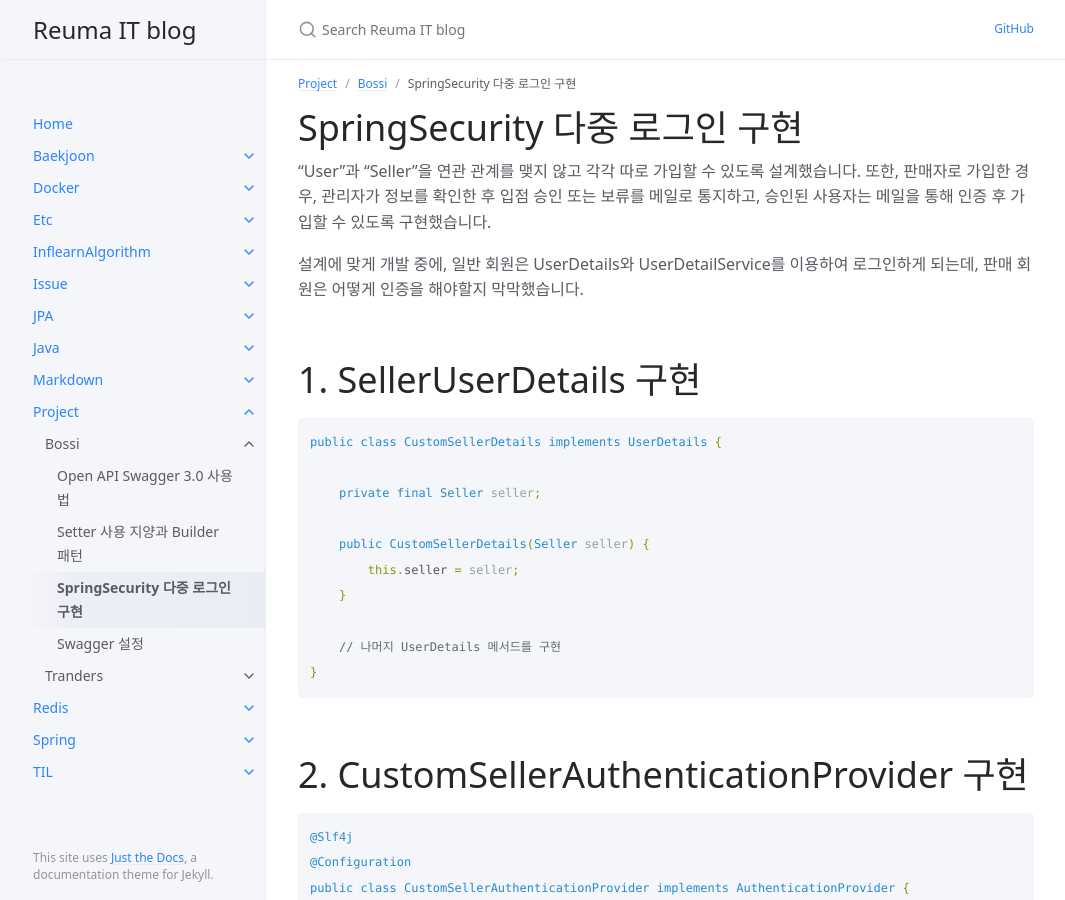
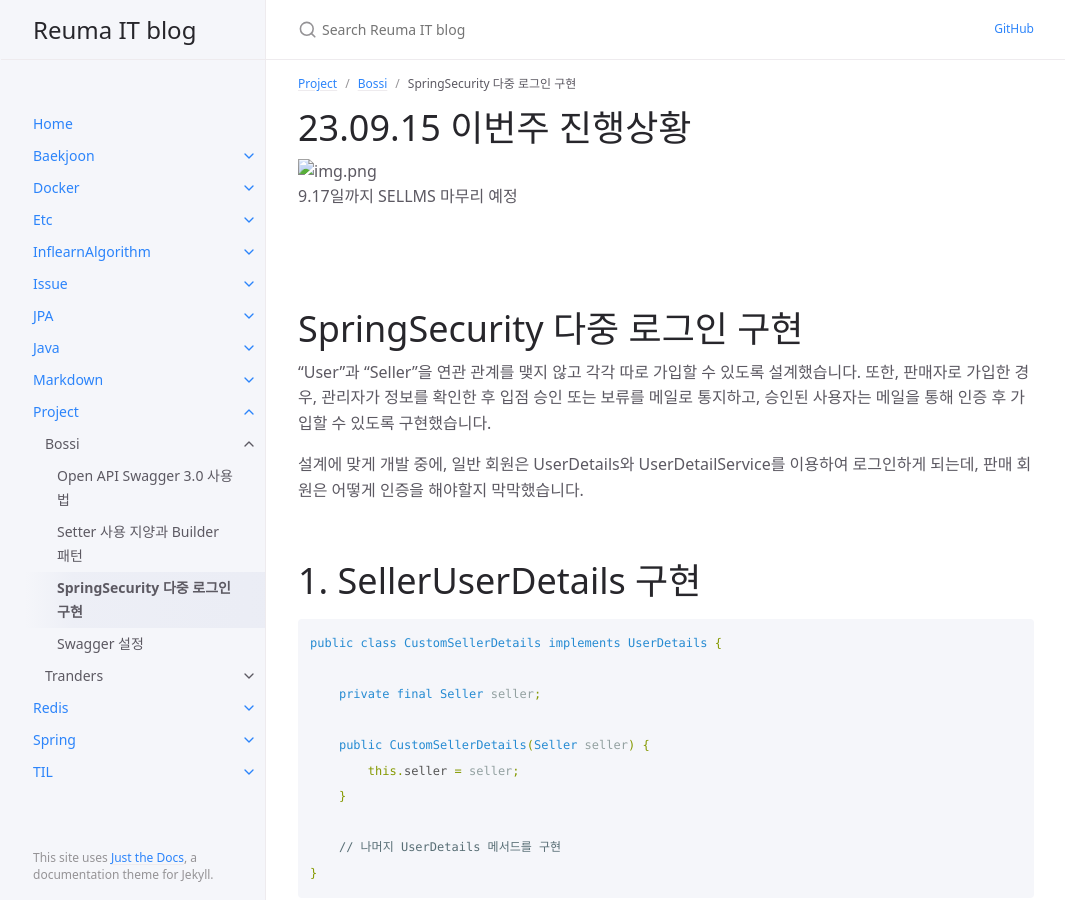
Before and after one commit to AReuma/AReuma.github.io, a Jekyll site: the page built from docs/Project/Bossi/bossi_spring_order.md, in a window 1280 px wide and 900 px high. Shown: the whole window, without its empty margins (106-1171 px from the left). Built offline with Jekyll 4.4.1, drawn with Linux system fonts in a browser that asks for light colours.

```diff
--- a/docs/Project/Bossi/bossi_spring_order.md
+++ b/docs/Project/Bossi/bossi_spring_order.md
@@ -4,6 +4,13 @@ title: SpringSecurity 다중 로그인 구현
 parent: Bossi
 grand_parent: Project
 ---
+
+# 23.09.15 이번주 진행상황
+
+![img.png](/assets/images/Project/Bossi/Fbossi_spring_order/img.png)
+9.17일까지 SELLMS 마무리 예정
+
+&nbsp;
 
 # SpringSecurity 다중 로그인 구현
 
```
Also changed, not shown: assets/images/Project/Bossi/bossi_spring_order/img.png (added).
